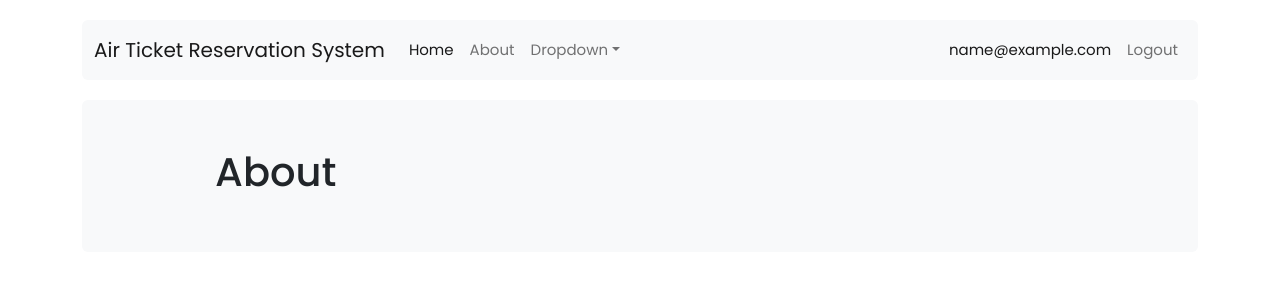
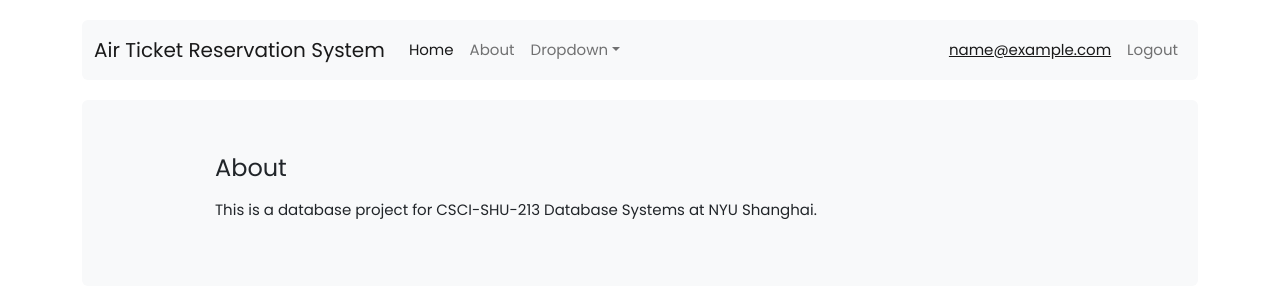
Before and after one commit to Jaacky-Huaang/Databases_Project, a Flask app: page /about in a window 1280 px wide. Shown: the top 305 px of the page. Run offline with Flask 3, Linux system fonts and the light colour scheme; the visitor is signed in with stand-in values (Sample User, id 1); some libraries are stand-ins or nearby versions.

Commit message:
prepare for customer and agent dashboard

```diff
--- a/reservation/routes.py
+++ b/reservation/routes.py
@@ -257,3 +257,13 @@ def logout():
     session.pop('status', None)
     flash('You have successfully logged out!', 'secondary')
     return redirect(url_for('home'))
+
+
+@app.route('/dashboard_customer')
+def dashboard_customer():
+    return render_template('dashboard_customer.html')
+
+
+@app.route('/dashboard_agent')
+def dashboard_agent():
+    return render_template('dashboard_agent.html')
--- a/reservation/templates/about.html
+++ b/reservation/templates/about.html
@@ -1,4 +1,9 @@
 {% extends "layout.html" %}
 {% block content %}
-    <h1>About</h1>
+    <div>
+        <legend>About</legend>
+        <p>
+            This is a database project for CSCI-SHU-213 Database Systems at NYU Shanghai.
+        </p>
+   </div>
 {% endblock %}
--- a/reservation/templates/layout.html
+++ b/reservation/templates/layout.html
@@ -109,7 +109,7 @@
               {% if session['status'] == 'customer' %}
                 <ul class="navbar-nav">
                   <li class="nav-item">
-                    <a class="nav-link active" href="#">{{ session['email'] }}</a>
+                    <a class="nav-link active text-decoration-underline" href="{{ url_for('dashboard_customer') }}">{{ session['email'] }}</a>
                   </li>
                   <li class="nav-item">
                     <a class="nav-link" href="{{ url_for('logout') }}">Logout</a>
@@ -118,7 +118,7 @@
               {% elif session['status'] == 'agent' %}
                 <ul class="navbar-nav">
                   <li class="nav-item">
-                    <a class="nav-link active" href="#">{{ session['email'] }}</a>
+                    <a class="nav-link active text-decoration-underline" href="{{ url_for('dashboard_agent') }}"">{{ session['email'] }}</a>
                   </li>
                   <li class="nav-item">
                     <a class="nav-link" href="{{ url_for('logout') }}">Logout</a>
@@ -127,7 +127,7 @@
               {% elif session['status'] == 'airline_staff' %}
                 <ul class="navbar-nav">
                   <li class="nav-item">
-                    <a class="nav-link active" href="#">{{ session['user_name'] }}</a>
+                    <a class="nav-link active text-decoration-underline" href="#">{{ session['user_name'] }}</a>
                   </li>
                   <li class="nav-item">
                     <a class="nav-link" href="{{ url_for('logout') }}">Logout</a>
```
Also changed, not shown: reservation/templates/dashboard_agent.html (added, +9 -0 lines), reservation/templates/dashboard_customer.html (added, +9 -0 lines).
